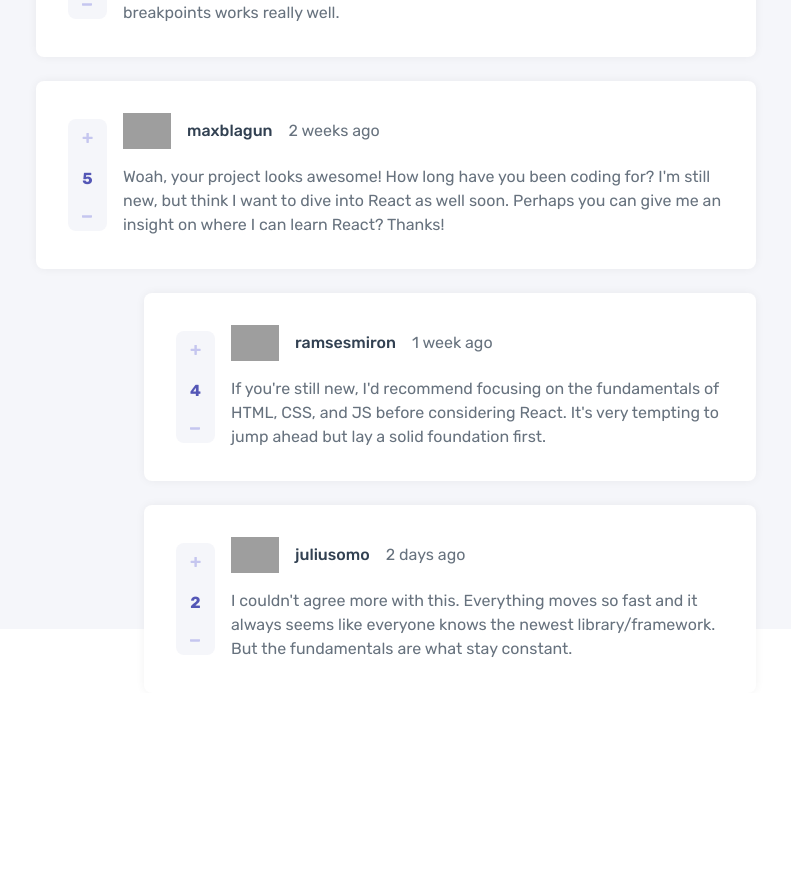
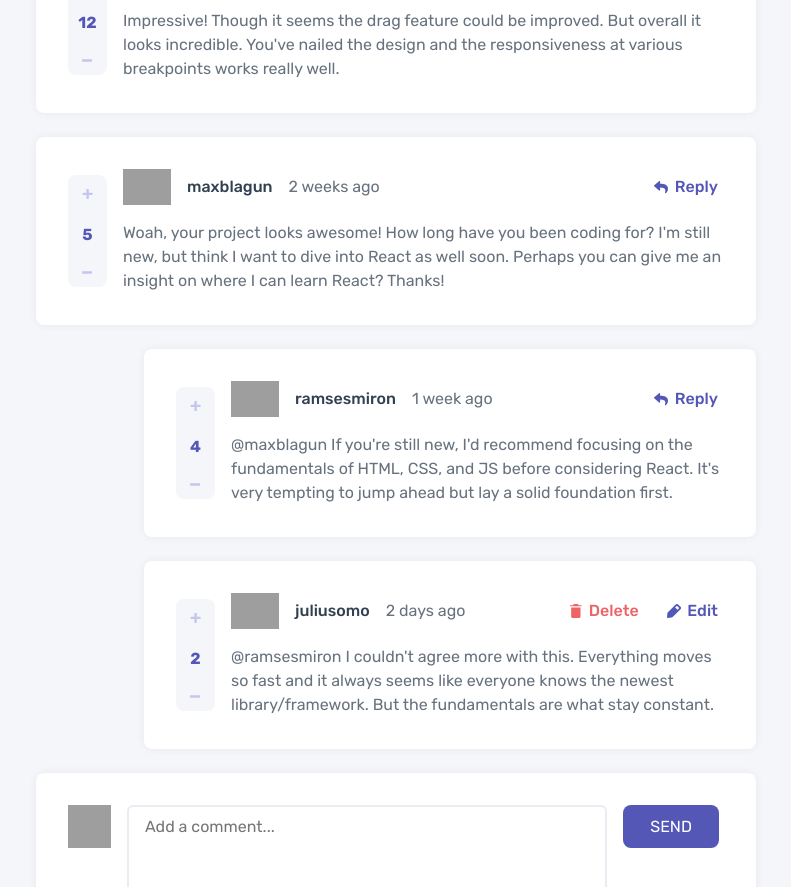
Before and after one commit to 0xjoshva/interactive-comments-section, a Vue app: page / in a window 1280 px wide. Shown: the part 171-1058 px from the top of the page, without its empty margins (244-1035 px from the left). Before the commit the page ends 864 px from the top, so only its background shows below. Built offline with nearby package versions, Linux system fonts and the light colour scheme; grey boxes are pictures that could not be loaded.

Commit message:
message send working

```diff
--- a/src/views/HomeView.vue
+++ b/src/views/HomeView.vue
@@ -17,13 +17,20 @@
             </button>
           </div>
           <div class="right">
-            <div class="details">
+            <div class="msgtop">
+              <span class="details">
               <img :src="comment.user.image.png" alt="" class="avatar" />
               <p class="username">{{ comment.user.username }}</p>
               <p class="created">{{ comment.createdAt }}</p>
+            </span>
+            <button v-show="comment.user.username != messages.currentUser.username" class="replybtn"><img src="../assets/icon-reply.svg" alt=""> Reply</button>
+            <div v-show="comment.user.username === messages.currentUser.username" class="crudbuttons">
+            <button class="deletebtn"><img src="../assets/icon-delete.svg" alt="" @click="deleteMessage()"> Delete</button>
+            <button class="editbtn"><img src="../assets/icon-edit.svg" alt=""> Edit</button>
+          </div>
             </div>
             <div class="msgcontent">
-              <p class="content">{{comment.content}}</p>
+              <p class="content">{{ comment.content }}</p>
             </div>
           </div>
         </div>
@@ -43,15 +50,35 @@
             </button>
           </div>
           <div class="right">
-          <div class="details">
-            <img :src="reply.user.image.png" alt="" class="avatar" />
-            <p class="username">{{ reply.user.username }}</p>
-            <p class="created">{{ reply.createdAt }}</p>
+            <div class="msgtop">
+              <span class="details">
+              <img :src="reply.user.image.png" alt="" class="avatar" />
+              <p class="username">{{ reply.user.username }}</p>
+              <p class="created">{{ reply.createdAt }}</p>
+            </span>
+            <button v-if="reply.user.username != messages.currentUser.username" class="replybtn"><img src="../assets/icon-reply.svg" alt=""> Reply</button>
+            <div v-if="reply.user.username === messages.currentUser.username" class="crudbuttons">
+            <button class="deletebtn"><img src="../assets/icon-delete.svg" alt="" > Delete</button>
+            <button class="editbtn"><img src="../assets/icon-edit.svg" alt=""> Edit</button>
           </div>
-          <div class="msgcontent">
-              <p class="content">{{reply.content}}</p>
-            </div></div>
+
+
+            </div>
+            <div class="msgcontent">
+              <p class="content"><p class="at">{{ "@" + reply.replyingTo + ' ' + reply.content}}</p> {{  }}</p>
+            </div>
+          </div>
         </div>
+      </div>
+      <div class="panel textbox">
+        <img :src="messages.currentUser.image.png" alt="" class="cUserImage" />
+        <textarea
+          name=""
+          id="textarea"
+          placeholder="Add a comment..."
+          v-model="textmessage"
+        ></textarea>
+        <button @click="sendComment()" @keypress.enter="sendComment()">SEND</button>
       </div>
     </section>
   </main>
@@ -66,7 +93,30 @@ export default {
   data() {
     return {
       messages: messageData,
+      textmessage: "",
     };
+  },
+   methods: {
+    sendComment() {
+       this.messages.comments.push({
+      id: this.messages.length + 1,
+      content: this.textmessage,
+      createdAt: "just now",
+      score: 0,
+      user: {
+        image: {
+          png: this.messages.currentUser.image.png,
+          webp: "./images/avatars/image-amyrobson.webp"
+        },
+        username: this.messages.currentUser.username
+      },
+      replies: []
+       })
+       this.textmessage = '';
+     },
+     deleteComment() {
+      console.log(this.comment.id)
+    }
   },
 };
 </script>
@@ -74,14 +124,15 @@ export default {
 main {
   background-color: hsl(228, 33%, 97%);
   width: 100%;
-  height: 100vh;
+  height: fit-content;
   display: flex;
   justify-content: center;
   align-items: center;
+  padding-block: 6rem;
 }
 section {
   width: 45rem;
-  height: 90vh;
+  height: fit-content;
   display: flex;
   flex-direction: column;
   align-items: center;
@@ -94,17 +145,22 @@ section {
   border-radius: 8px;
   box-shadow: 0px 0px 10px 0px rgba(0, 0, 0, 0.055);
   display: flex;
-  align-items: center;
+
   column-gap: 1rem;
   padding: 2rem;
 }
 .comment {
   width: 100%;
+  align-items: center;
 }
 .reply {
   width: 85%;
   display: flex;
   align-self: flex-end;
+  align-items: center;
+}
+.textbox {
+  width: 100%;
 }
 .message {
   display: flex;
@@ -135,14 +191,37 @@ section {
   border: none;
   background: none;
   min-width: 100%;
-  padding-block: .3rem;
+  padding-block: 0.3rem;
   cursor: pointer;
 }
 .avatar {
   height: 36px;
   width: auto;
 }
-.details {
+.msgtop {
+  display: flex;
+  align-items: center;
+  justify-content: space-between;
+  column-gap: 1rem;
+  width: 100%;
+}
+.msgtop button{
+  background: none;
+  outline: none;
+  border: none;
+  display: flex;
+  align-items: center;column-gap: .4rem;
+  color: var(--Moderateblue);
+  font-weight: 500;
+}
+.deletebtn{
+  color: var(--SoftRed) !important;
+}
+.crudbuttons{
+  display: flex;
+  column-gap: 1rem;
+}
+.details{
   display: flex;
   align-items: center;
   column-gap: 1rem;
@@ -150,17 +229,56 @@ section {
 .created {
   color: var(--GrayishBlue);
 }
-.right{
+.right {
   display: flex;
   flex-direction: column;
   row-gap: 1rem;
+  width: 100%;
 }
-.content{
+.content {
   text-align: left;
   color: var(--GrayishBlue);
 }
-.username{
+.username {
   color: var(--Darkblue);
   font-weight: 500;
 }
+.cUserImage {
+  width: 43px;
+  height: 43px;
+}
+#textarea {
+  width: 30rem;
+  height: 6rem;
+  resize: none;
+  border: 2px solid var(--Lightgray);
+  border-radius: 6px;
+  padding-left: 1rem;
+  padding-top: 0.5rem;
+  color: var(--GrayishBlue);
+  font-size: 1rem;
+  outline: none;
+}
+#textarea:focus{
+  border: 2px solid var(--Lightgrayishblue);
+}
+.textbox button{
+  background: var(--Moderateblue);
+  border: none;
+  outline: none;
+  height: fit-content;
+  width: fit-content;
+  color: var(--White);
+  padding-inline: 1.7rem;
+  padding-block: .6rem;
+  border-radius: 8px;
+  transition: ease .2s all;
+
+}
+.textbox button:hover{
+  opacity: .8;
+}
+button:hover{
+   opacity: .8;
+}
 </style>
```
